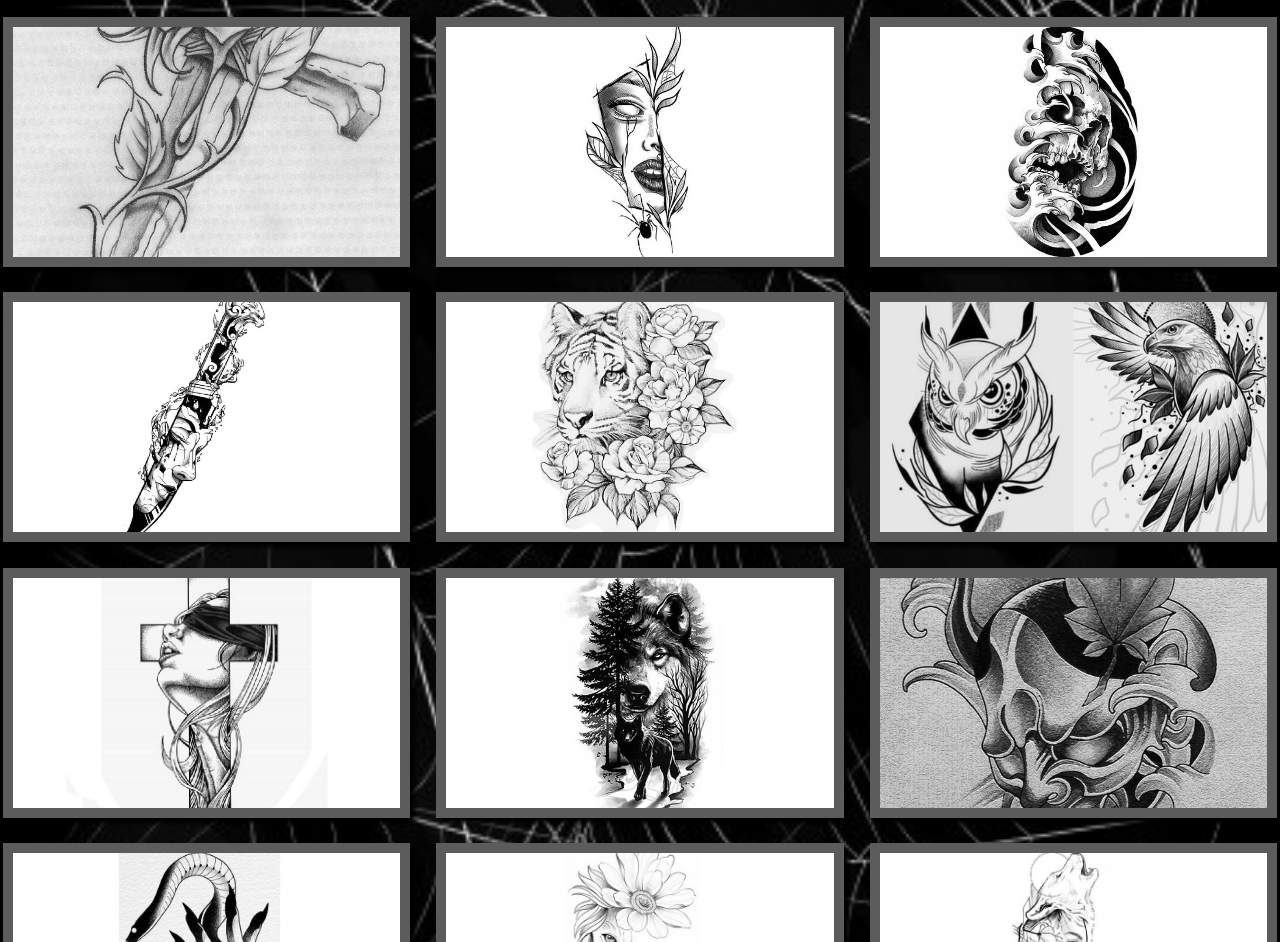
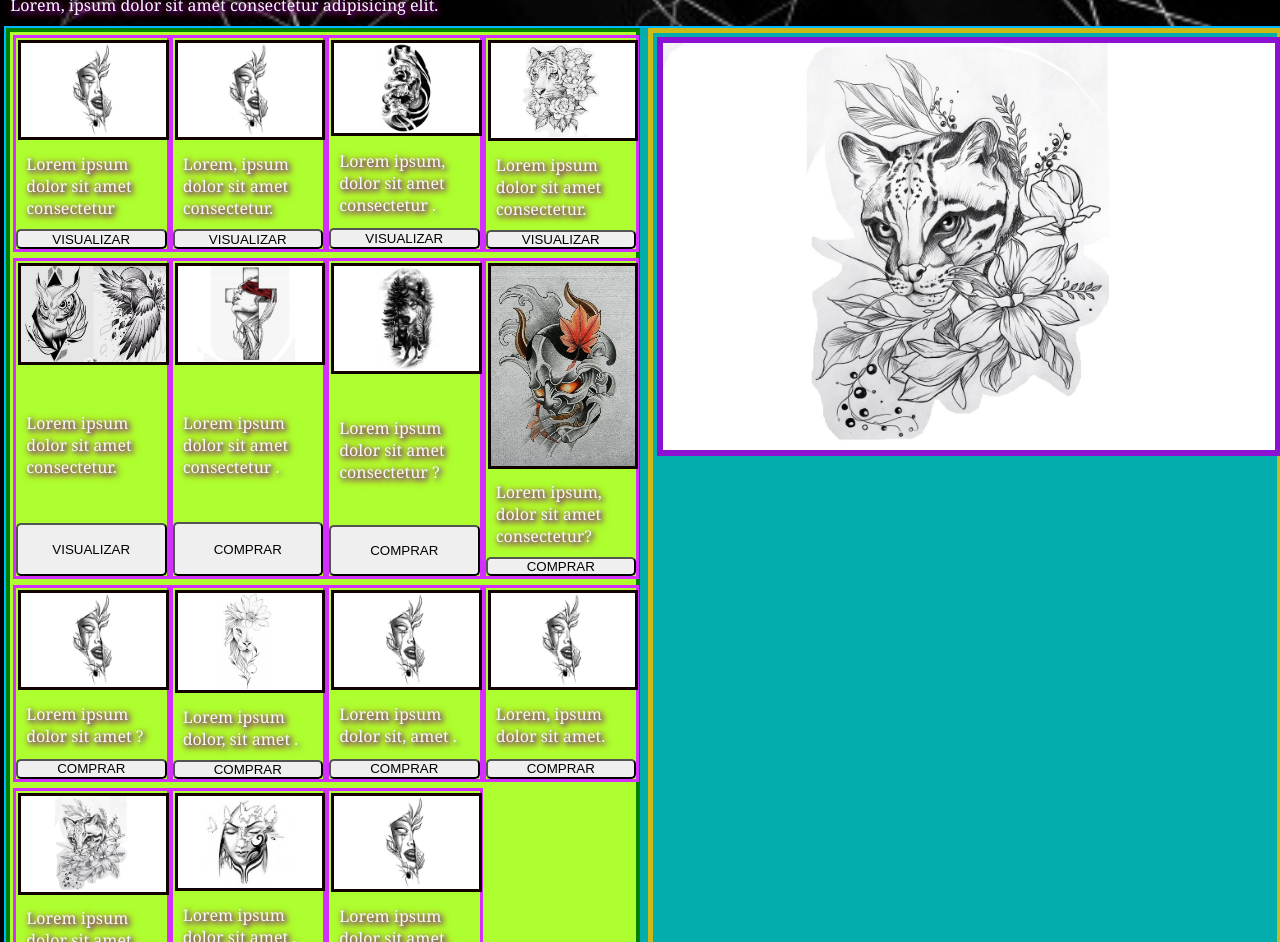
Before and after one commit to ericleidelima/site-goro, a plain HTML site: page promoções.html in a window 1280 px wide. Shown: the part 131-1073 px from the top of the page. Drawn offline with Linux system fonts and the light colour scheme.

Commit message:
Fis varias alterações

```diff
--- /dev/null
+++ b/control.js
@@ -0,0 +1,21 @@
+
+  function espelharDiv(divId){
+
+    // Seleciona a div específica pelo ID
+    const divToMirror = document.getElementById(divId);
+
+    // Seleciona a div de destino (onde será espelhado o conteúdo)
+    const container2 = document.getElementById('containerX');
+
+    // Espelha o conteúdo da div selecionada para o container de destino
+    container2.innerHTML = divToMirror.innerHTML;
+
+    mostrarDiv();
+
+  }
+
+  function mostrarDiv(){
+       const divInv = document.getElementById("divInvisivel")
+
+       divInv.style.display = "block";
+  };
--- a/promoções.html
+++ b/promoções.html
@@ -9,6 +9,8 @@
     <link rel="shortcut icon" href="icones/ico.goro.png" type="image/x-icon">
 </head>
 <body>
+
+
     <header>
         <nav>
             <a href="entrada.html">Home</a>
@@ -16,59 +18,113 @@
             <a href="promoções.html">Promoções</a>
             <a href="curiosidades.html">Curiosidades</a>
          </nav>
-    </header>
-             <h1>Promoções</h1>
-    <main>
-        <div class="container-promo">
+    </header><h1>Promoções</h1>
+    <p>Lorem, ipsum dolor sit amet consectetur adipisicing elit.</p>
+    <div id="container-principal" >
+        <div class="box" id="container2">
 
-            <a href="img.galeria.promo/1.jpg" class="gallery-promo">
-                <img src="img.galeria.promo/1.jpg" alt=""></a>
+            <div onclick="espelharDiv('div1')" id="div1" class="divToMirror">
+                <img src="img.galeria.promo/2.jpg" alt="">
+                <p>Lorem ipsum dolor sit amet consectetur </p>
+                <button>VISUALIZAR</button>
+            </div>
+
+            <div onclick="espelharDiv('div2')" id="div2" class="divToMirror">
+                <img src="img.galeria.promo/2.jpg" alt="">
+                <p>Lorem, ipsum dolor sit amet consectetur.</p>
+                <button>VISUALIZAR</button>
+            </div>
+
+            <div onclick="espelharDiv('div3')" id="div3" class="divToMirror">
+                 <img src="img.galeria.promo/3.jpg" alt="">
+                 <p>Lorem ipsum, dolor sit amet consectetur .</p>
+                 <button>VISUALIZAR</button>
+           </div>
+
+            <div onclick="espelharDiv('div4')" id="div4" class="divToMirror">
+                <img src="img.galeria.promo/5.jpg" alt="">
+                <p>Lorem ipsum dolor sit amet consectetur.</p>
+                <button>VISUALIZAR</button>
+            </div>
+
+            <div onclick="espelharDiv('div5')" id="div5" class="divToMirror">
+                <img  src="img.galeria.promo/6.jpg" alt="">
+                <p>Lorem ipsum dolor sit amet consectetur.</p>
+                <button>VISUALIZAR</button>
+            </div>
+
+            <div onclick="espelharDiv('div6')" id="div6" class="divToMirror">
+                <img src="img.galeria.promo/7.jpg" alt="">
+                <p>Lorem ipsum dolor sit amet consectetur .</p>
+                <button>COMPRAR</button>
+            </div>
+
+            <div onclick="espelharDiv('div7')" id="div7" class="divToMirror">
+                <img src="img.galeria.promo/8.jpeg" alt="">
+                <p>Lorem ipsum dolor sit amet consectetur ?</p>
+                <button>COMPRAR</button>
+            </div>
+
+            <div onclick="espelharDiv('div8')" id="div8" class="divToMirror">
+                <img src="img.galeria.promo/9.jpg" alt="">
+                <p>Lorem ipsum, dolor sit amet consectetur? </p>
+                <button>COMPRAR</button>
+            </div>
+
+            <div onclick="espelharDiv('div9')" id="div9" class="divToMirror">
+                <img src="img.galeria.promo/2.jpg" alt="">
+                <p>Lorem ipsum dolor sit amet ? </p>
+                <button>COMPRAR</button>
+            </div>
+
+            <div onclick="espelharDiv('div10')" id="div10" class="divToMirror">
+               <img src="img.galeria.promo/11.jpg" alt="">
+               <p>Lorem ipsum dolor, sit amet . </p>
+               <button>COMPRAR</button>
+            </div>
+
+            <div onclick="espelharDiv('div11')" id="div11" class="divToMirror">
+                 <img src="img.galeria.promo/2.jpg" alt="">
+                 <p>Lorem ipsum dolor sit, amet .</p>
+                 <button>COMPRAR</button>
+            </div>
+
+            <div onclick="espelharDiv('div12')" id="div12" class="divToMirror">
+                <img src="img.galeria.promo/2.jpg" alt="">
+                <p>Lorem, ipsum dolor sit amet.</p>
+                <button>COMPRAR</button>
+            </div>
+
+            <div onclick="espelharDiv('div13')" id="div13" class="divToMirror">
+                <img src="img.galeria.promo/14.jpg" alt="">
+                <p>Lorem ipsum dolor sit amet . </p>
+                <button>COMPRAR</button>
+            </div>
+
+            <div onclick="espelharDiv('div14')" id="div14" class="divToMirror">
+                 <img src="img.galeria.promo/15.jpg" alt="" >
+                 <p>Lorem ipsum dolor sit amet .</p>
+                 <button>COMPRAR</button>
+            </div>
+        <div onclick="espelharDiv('div15')" id="div15" class="divToMirror">
+            <img src="img.galeria.promo/2.jpg"  alt="" >
+            <p >Lorem ipsum dolor sit amet.  </p>
+            <button >COMPRAR</button>
+        </div>
+        </div>
 
 
-            <a href="img.galeria.promo/2.jpg" class="gallery-promo">
-                <img src="img.galeria.promo/2.jpg" alt=""></a>
+        <div id="container3">
+            <div id="containerX"  >
+               <img src="img.galeria.promo/14.jpg" alt="">
+            </div>
 
-            <a href="img.galeria.promo/3.jpg" class="gallery-promo">
-                <img src="img.galeria.promo/3.jpg" alt=""></a>
-
-            <a href="img.galeria.promo/4.jpg" class="gallery-promo">
-                <img src="img.galeria.promo/4.jpg" alt=""></a>
-
-            <a href="img.galeria.promo/5.jpg" class="gallery-promo">
-                <img src="img.galeria.promo/5.jpg" alt=""></a>
-
-            <a href="img.galeria.promo/6.jpg" class="gallery-promo">
-                <img src="img.galeria.promo/6.jpg" alt=""></a>
-
-            <a href="img.galeria.promo/7.jpg" class="gallery-promo">
-                 <img src="img.galeria.promo/7.jpg" alt=""></a>
-
-            <a href="img.galeria.promo/8.jpeg" class="gallery-promo">
-                <img src="img.galeria.promo/8.jpeg" alt=""></a>
-
-            <a href="img.galeria.promo/9.jpg" class="gallery-promo">
-                <img src="img.galeria.promo/9.jpg" alt=""></a>
-
-            <a href="img.galeria.promo/10.jpg" class="gallery-promo">
-                <img src="img.galeria.promo/10.jpg" alt=""></a>
-
-            <a href="img.galeria.promo/11.jpg" class="gallery-promo">
-                <img src="img.galeria.promo/11.jpg" alt=""></a>
-
-            <a href="img.galeria.promo/12.jpg" class="gallery-promo">
-                <img src="img.galeria.promo/12.jpg" alt=""></a>
-
-            <a href="img.galeria.promo/13.jpg" class="gallery-promo">
-                <img src="img.galeria.promo/13.jpg" alt=""></a>
-
-            <a href="img.galeria.promo/14.jpg" class="gallery-promo">
-                <img src="img.galeria.promo/14.jpg" alt=""></a>
-
-            <a href="img.galeria.promo/15.jpg" class="gallery-promo">
-                <img src="img.galeria.promo/15.jpg" alt=""></a>
-
+            <div id="divInvisivel">
+                  <img src="img.modelo/websiteQRCode_noFrame.png" alt="">
+                  <p>Lorem ipsum dolor sit amet consectetur adipisicing elit. Vitae, impedit minima earum tempore enim ea eaque laudantium nihil ab labore nobis, quaerat repellendus suscipit? Consequuntur nesciunt sed autem perspiciatis iste.</p>
+            </div>
         </div>
-    </main>
+    </div>
 
         <footer>
             <div>
@@ -81,5 +137,7 @@
              </nav>
         </footer>
 
-</body>
+        <script src="control.js"></script>
+
+</body >
 </html>
--- a/styles.css
+++ b/styles.css
@@ -9,8 +9,8 @@
 body{
     background-color: black;
     background-image: url(assets/teia-de-aranha-\ Z.jpg);
-    background-repeat: ;
-    background-position: ;
+   /* background-repeat: ;
+    background-position: ;*/
    /*background-size: contain;revisar mais tarde*/
 
     background-size: cover;
@@ -43,9 +43,10 @@ h1:hover{
 
 p{
     /*text-indent: 4%; verificar*/
-    color: rgb(182, 177, 177);
-    font-size: max(15px, 1vw);
-    line-height: 1.3;
+    color: rgb(248, 248, 248);
+    /*font-size: max(15px, 1vw);*/
+    font-size: 90;
+    line-height: 1.3 vw;
     margin: 0.8vw;
     text-shadow:  red 2px 2px 8px , blue 2px 2px 5px /*verificar*/
 }
@@ -160,7 +161,92 @@ aside{
 }
 
 /*============================================= PROMOÇÕES ===========================*/
-.container-promo{
+#container-principal{
+    display: grid;        /*GRID = grade*/
+    gap: 8px;              /*GAP = espaçamero*/
+    grid-template-columns: 1fr 1fr;
+
+    border: 2px solid rgb(0, 183, 255);
+    background-color: rgb(3, 173, 173);
+    margin: 4px;
+
+    width: 100%;
+    max-width: 100%;
+
+}
+
+#container3{
+    border: 5px solid rgb(204, 186, 22);
+
+    width: 100%;
+    max-width: 100%;
+
+    display: grid;
+    grid-template-columns: 1fr;
+}
+
+#containerX > img{
+    border: 6px solid rgb(140, 17, 211);
+    margin: 4px;
+    width: 100%;
+    max-width: 100%;
+ }
+
+.box{
+    display: grid;
+    background-color: greenyellow;
+    border: 2px solid rgb(255, 208, 0);
+
+    width: 100%;
+    max-width: 100%;
+}
+
+#container2{
+    display: grid;
+    border: 4px solid green;
+    grid-template-columns: 1fr 1fr 1fr 1fr;
+
+    width: 100%;
+    max-width: 100%;
+}
+#container2 > div {
+    display: grid;
+    border: 3px solid rgb(213, 47, 255);
+    margin: 3px;
+
+    width: 100%;
+    max-width: 100%;
+}
+#container2 > div > img{
+    border: 3px solid rgb(17, 1, 1);
+    margin: 2px;
+    cursor: pointer;
+
+    width: 100%;
+    max-width: 100%;
+
+}
+
+/*REVISAR DEPOIS*/
+#container2 > div > a > img{
+
+    border: 3px solid rgb(17, 1, 1);
+    margin: 2px;
+
+}
+
+#divInvisivel{
+    display: none;
+    border: 5px solid red;
+    width: auto;
+}
+
+#divInvisivel > img{
+    width: 50%;
+    max-width: 100%;
+}
+
+/*.container-promo{
     display: flex;
     flex-wrap: wrap;
     justify-content: space-evenly;
@@ -188,7 +274,7 @@ aside{
     height: 100%;
     object-fit: cover;
 }
-
+*/
 /*============================================= MODELO ===========================*/
 .model{
     flex-direction:column;
@@ -327,19 +413,23 @@ footer > nav > a{
     flex-direction: column-reverse;
     justify-content: space-around;
 }
-footer > nav > a:hover{}
+/*footer > nav > a:hover{
+
+}*/
 
 @media only screen and (max-width: 900px) {
    main{
     flex-direction: column;
-}
+   }
+
 
 @font-face {
     font-family: Chernobyl;
     src: url(fonts/Chernobyl.otf);
 }
 
-h3{
+h2{
     font-family: "Chernobyl";
     font-size: 3em;
+  }
 }
```
Also changed, not shown: curiosidades.html (+1 -1 lines), img.galeria.promo/1.jpg (deleted), img.galeria.promo/10.jpg (deleted), img.galeria.promo/12.jpg (deleted), img.galeria.promo/13.jpg (deleted), img.galeria/1.jpg (deleted), img.galeria/10.jpg (deleted), img.galeria/11.jpg (deleted), img.galeria/12.jpg (deleted), img.galeria/13.jpg (deleted), img.galeria/14.jpg (deleted), img.modelo/websiteQRCode_noFrame.png (added).
